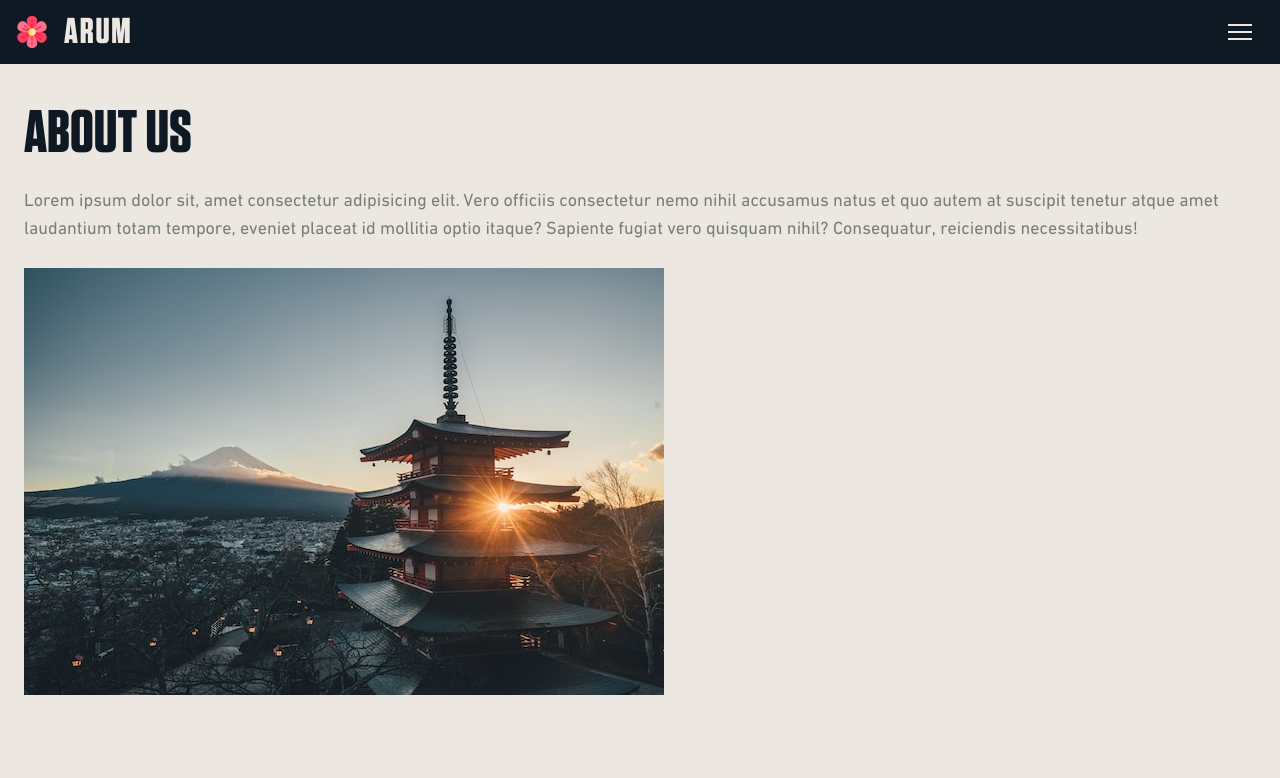
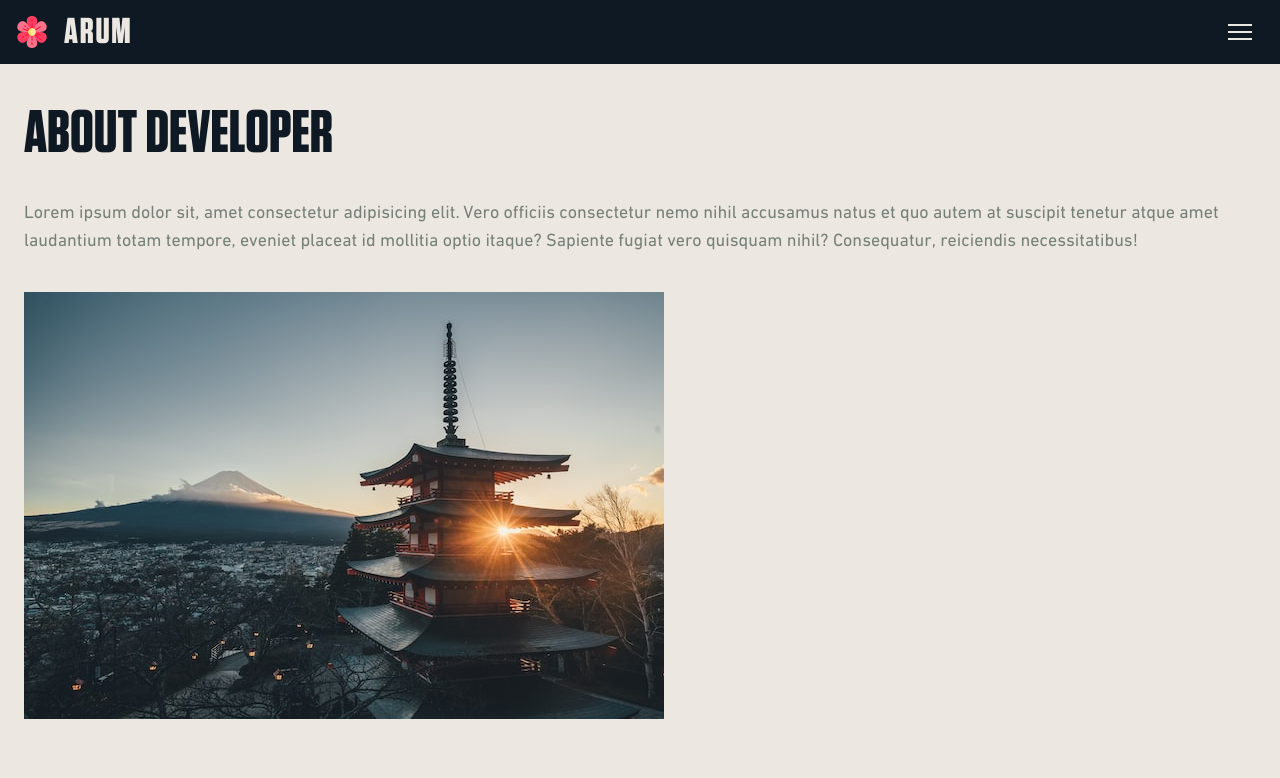
Before and after one commit to hasnat5/arum, a React (Create React App) app: page /about in a window 1280 px wide. Shown: the top 778 px of the page. Built offline with nearby package versions, Linux system fonts and the light colour scheme.

Commit message:
change gap

```diff
--- a/src/components/About.jsx
+++ b/src/components/About.jsx
@@ -45,7 +45,7 @@ const about = () => {
         <section className="bg-third pt-16">
             <AboutUs />
 
-            <div className="grid gap-6 px-6 py-10">
+            <div className="grid gap-9 px-6 py-10">
                 <h1 className="font-tungsten text-6xl">CREW</h1>
                 <div className="text-center grid gap-6">
                     <div>
--- a/src/components/about/aboutUs.jsx
+++ b/src/components/about/aboutUs.jsx
@@ -2,8 +2,8 @@ import React from "react";
 import tentang from "../../asset/img/jumbotron.jpg";
 const aboutUs = () => {
     return (
-        <div className="grid px-6 py-10 gap-6">
-            <h1 className="text-secondary font-tungsten text-6xl">ABOUT US</h1>
+        <div className="grid px-6 py-10 gap-9">
+            <h1 className="text-secondary font-tungsten text-6xl">ABOUT DEVELOPER</h1>
             <p className="font-din text-lg text-fourth">Lorem ipsum dolor sit, amet consectetur adipisicing elit. Vero officiis consectetur nemo nihil accusamus natus et quo autem at suscipit tenetur atque amet laudantium totam tempore, eveniet placeat id mollitia optio itaque? Sapiente fugiat vero quisquam nihil? Consequatur, reiciendis necessitatibus!</p>
             <img src={tentang} alt="poto_kelas" />
         </div >
```
